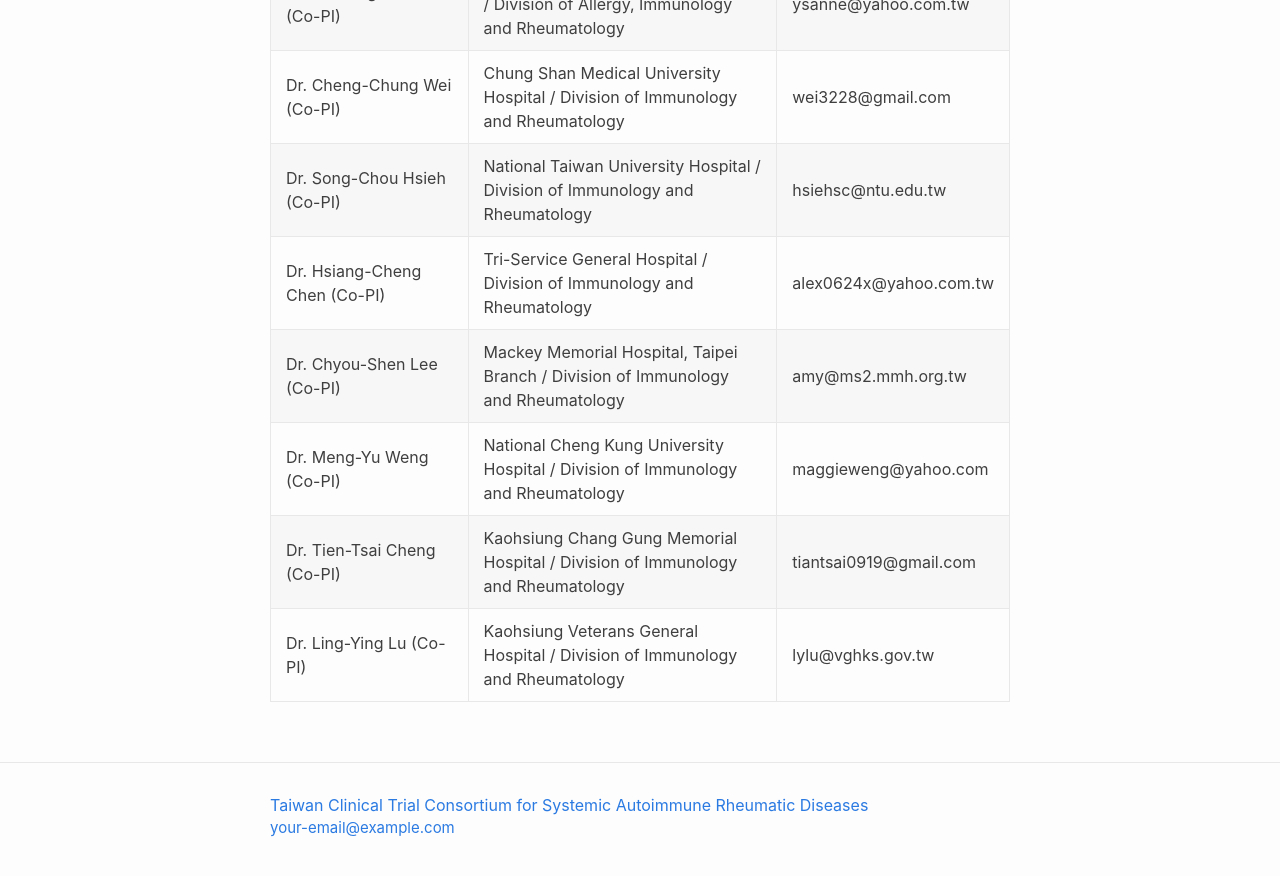
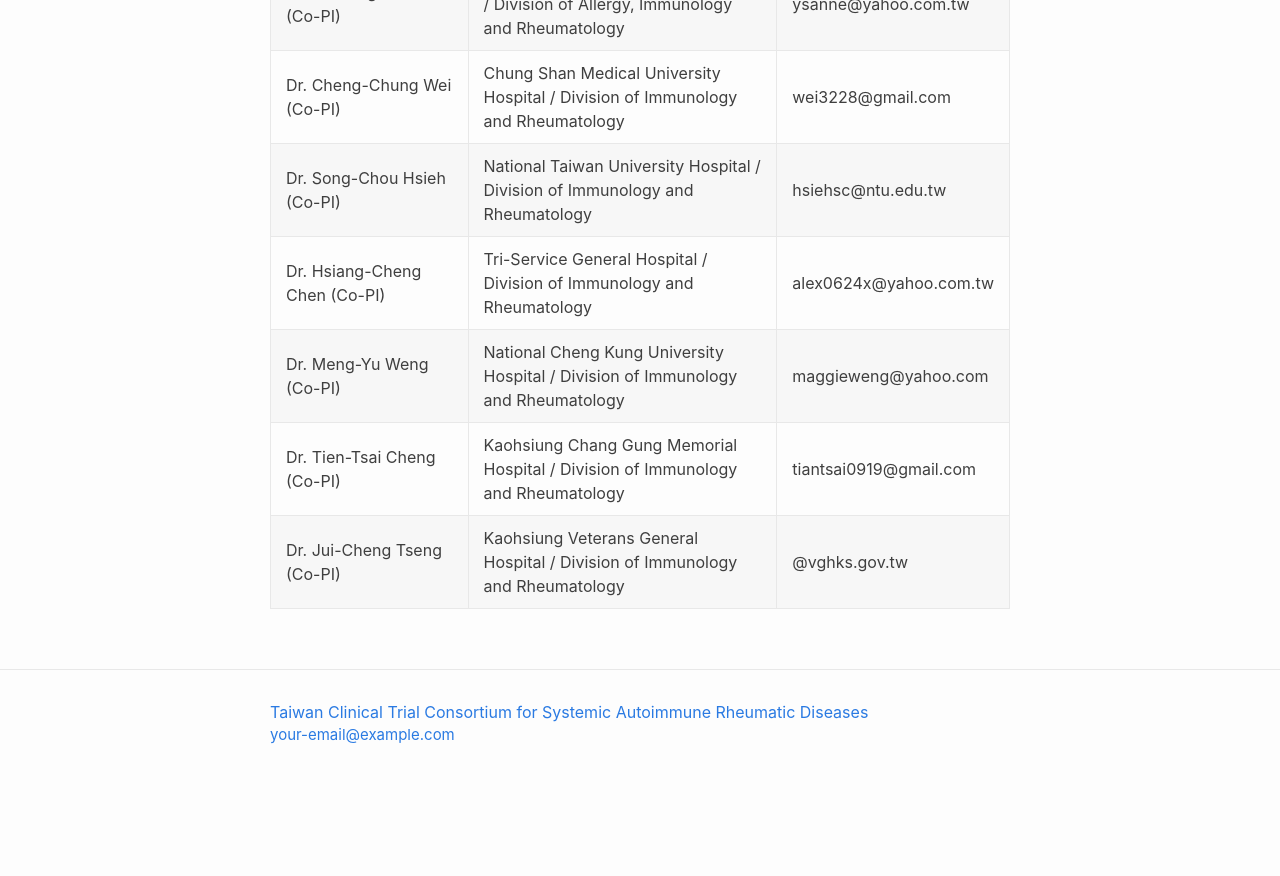
Before and after one commit to tctc-sard/tctc-sard, a Jekyll site: the page built from en/members.md, in a window 1280 px wide and 900 px high, scrolled down 637 px. Shown: the top 876 px of the window. Built offline with Jekyll 4.4.1, drawn with Linux system fonts in a browser that asks for light colours; after the commit the page ends 1444 px from its top, so only the background shows below that.

Commit message:
Update members.

```diff
--- a/en/members.md
+++ b/en/members.md
@@ -15,7 +15,6 @@ Dr. Yi-Hsing Chen (Co-PI) | Taichung Veterans General Hospital / Division of All
 Dr. Cheng-Chung Wei (Co-PI) | Chung Shan Medical University Hospital /  Division of Immunology and Rheumatology | wei3228@gmail.com
 Dr. Song-Chou Hsieh (Co-PI) | National Taiwan University Hospital / Division of Immunology and Rheumatology | hsiehsc@ntu.edu.tw
 Dr. Hsiang-Cheng Chen (Co-PI) | Tri-Service General Hospital /  Division of Immunology and Rheumatology | alex0624x@yahoo.com.tw
-Dr. Chyou-Shen Lee (Co-PI) | Mackey Memorial Hospital, Taipei Branch /  Division of Immunology and Rheumatology | amy@ms2.mmh.org.tw
 Dr. Meng-Yu Weng (Co-PI) | National Cheng Kung University Hospital /  Division of Immunology and Rheumatology | maggieweng@yahoo.com
 Dr. Tien-Tsai Cheng (Co-PI) | Kaohsiung Chang Gung Memorial Hospital /  Division of Immunology and Rheumatology | tiantsai0919@gmail.com
-Dr. Ling-Ying Lu (Co-PI) | Kaohsiung Veterans General Hospital /  Division of Immunology and Rheumatology | lylu@vghks.gov.tw
+Dr. Jui-Cheng Tseng (Co-PI) | Kaohsiung Veterans General Hospital /  Division of Immunology and Rheumatology | @vghks.gov.tw
```
